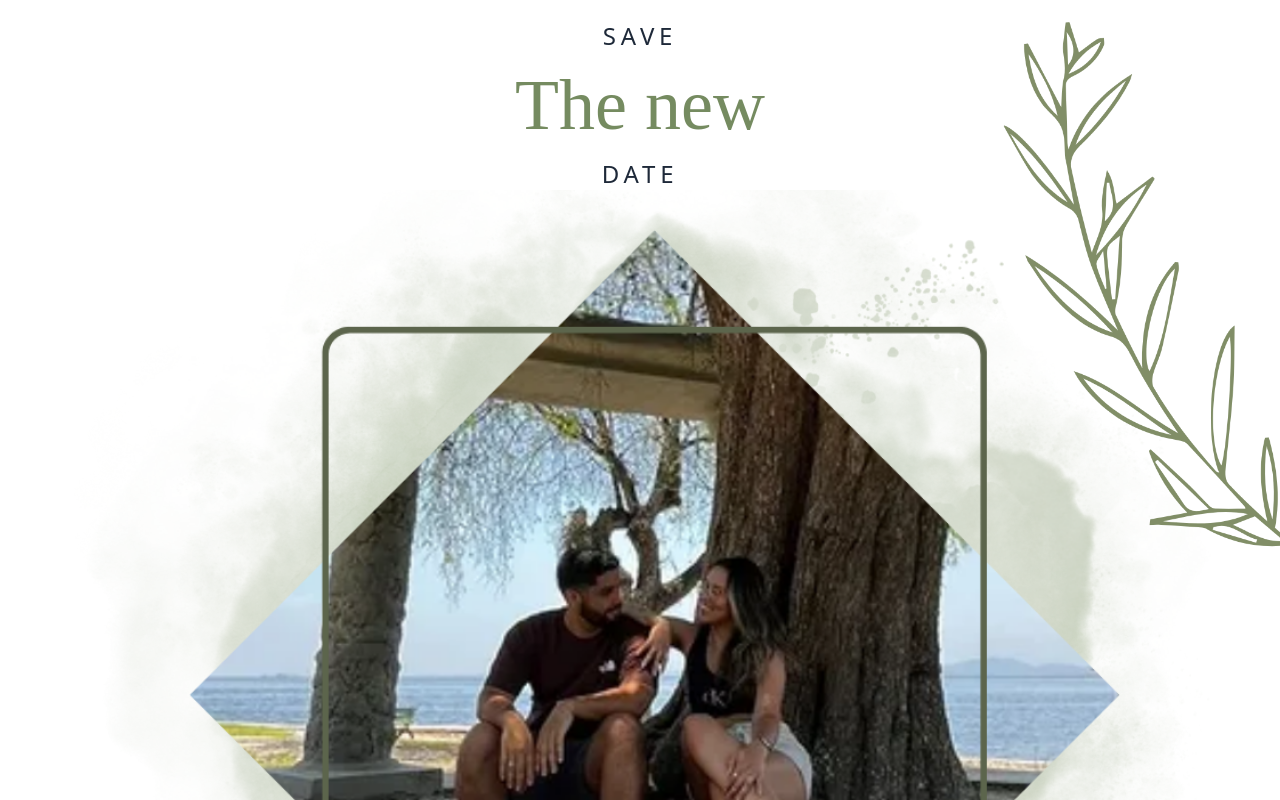
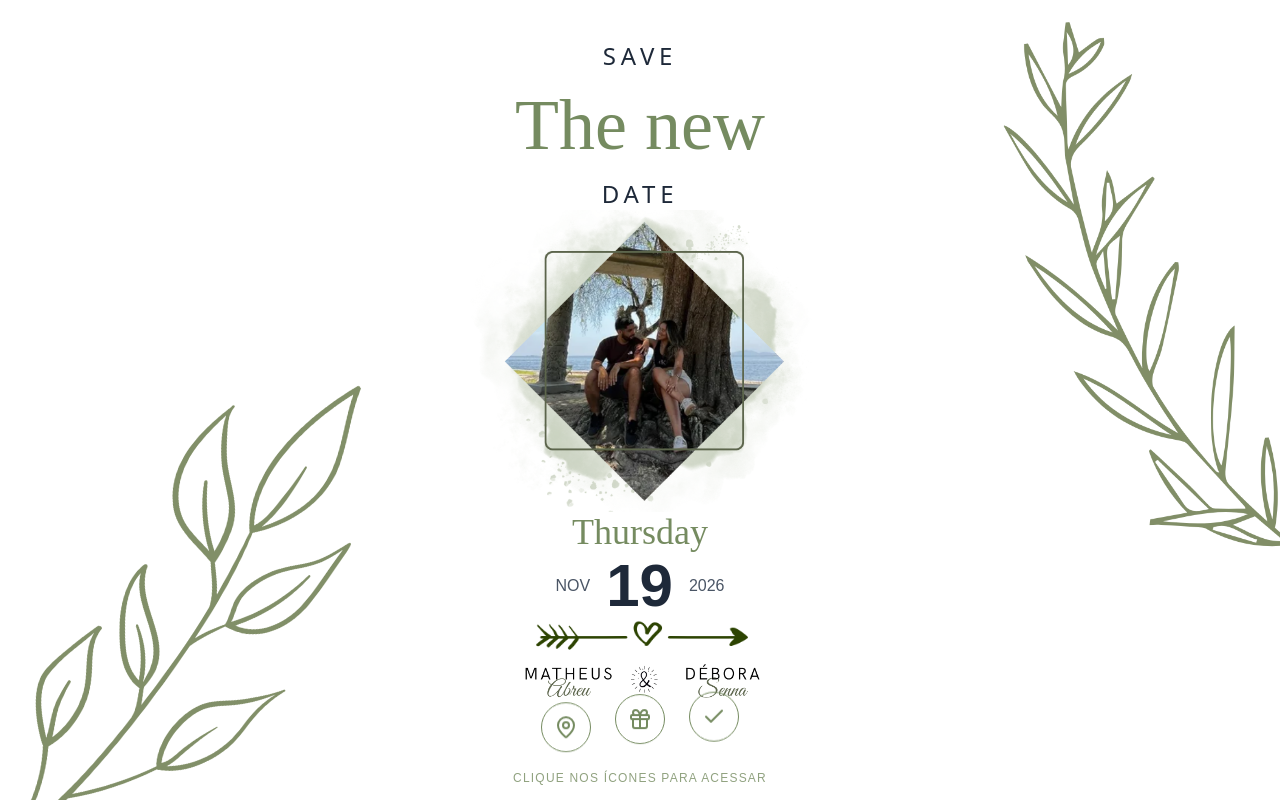
Before and after one commit to isacpimenta/casamento, a React (Vite) app: page / in a window 1280 px wide. Shown: the top 800 px of the page. Built offline with nearby package versions, Linux system fonts and the light colour scheme.

Commit message:
Corrigindo o pc

```diff
--- a/src/App.jsx
+++ b/src/App.jsx
@@ -6,7 +6,7 @@ function App() {
 
   return (
     // Aumentei o pb-20 para empurrar o conteúdo inferior para cima
-    <div className="relative min-h-screen w-full overflow-hidden bg-white flex flex-col items-center justify-between pt-5 pb-10 md:pt-5 md:pb-20 px-6">
+    <div className="relative min-h-screen w-full overflow-hidden bg-white flex flex-col items-center justify-between pt-5 pb-10 md:pt-10 md:pb-10 px-6">
 
       {/* Ramos Decorativos */}
       <img
@@ -29,11 +29,10 @@ function App() {
         <p className="text-lg md:text-2xl tracking-[0.2em] font-light text-gray-800">DATE</p>
       </div>
 
-      {/* Moldura em Losango Restaurada */}
       <img
             src="/foto.png"
             alt="Foto do Casal"
-            className="w-[145%] h-[145%] object-cover"
+            className="w-[145%] h-[145%] md:w-[30%] md:h-[30%] object-cover"
       />
 
       {/* Seção da Data e Nomes */}
```
